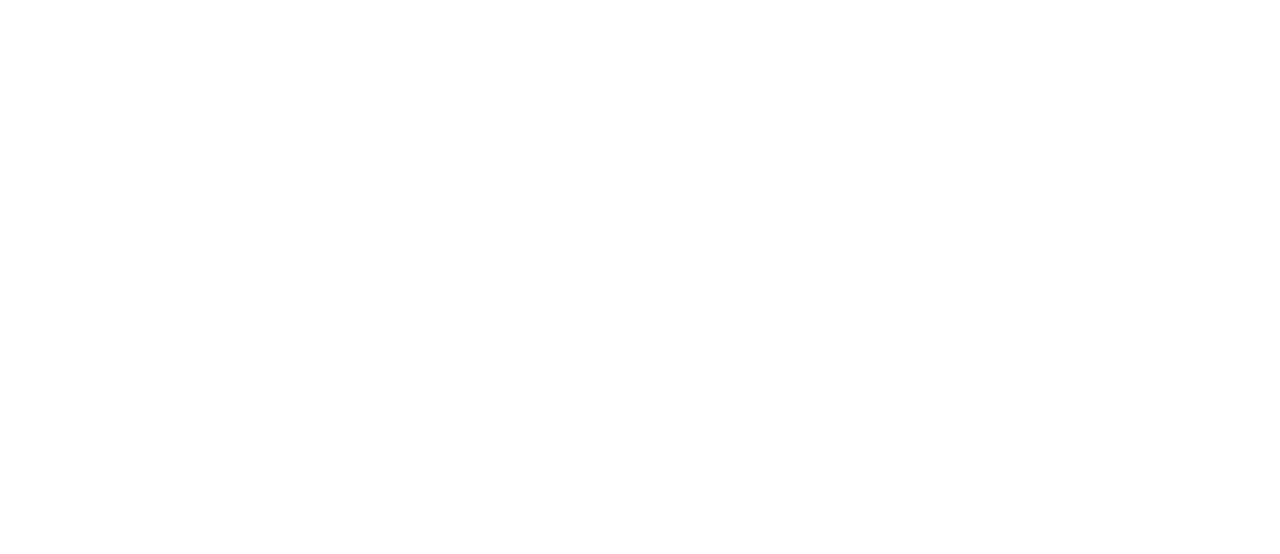
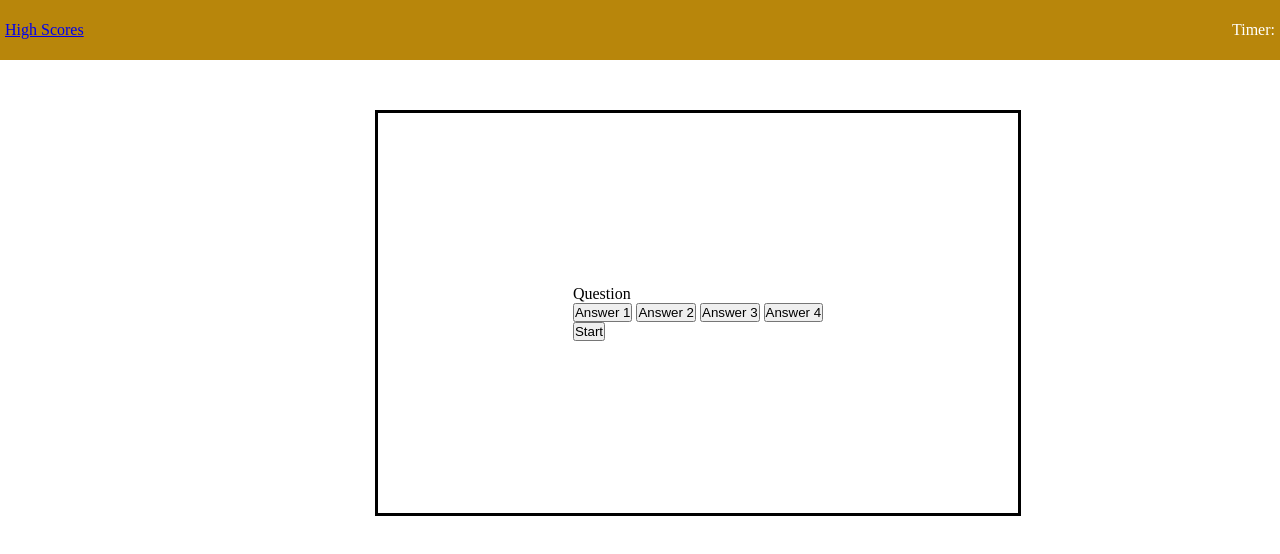
Before and after one commit to ddouglas86/JavaScript-Quiz, a plain HTML site: page index.html in a window 1280 px wide. Drawn offline with Linux system fonts and the light colour scheme.

Commit message:
added outline and beginning styling

```diff
--- a/index.html
+++ b/index.html
@@ -8,6 +8,24 @@
     <title>JavaScript Quiz</title>
 </head>
 <body>
+    <nav>
+        <div id="High Scores"><a href="#">High Scores</a></div>
+        <div id="timer">Timer:</div>
+    </nav>
+    <div class="card">
+        <div id="questions" class="hidden">
+            <div id="question">Question</div>
+            <div id="answer-button">
+                <button class="button">Answer 1</button>
+                <button class="button">Answer 2</button>
+                <button class="button">Answer 3</button>
+                <button class="button">Answer 4</button>
+            </div>
+            <div id="start-btn">
+                <button class="button">Start</button>
+            </div>
+        </div>
+    </div>
     <script src="script.js"></script>
 </body>
 </html>
--- a/style.css
+++ b/style.css
@@ -0,0 +1,34 @@
+* {
+    margin: 0;
+    padding: 0;
+}
+
+nav,
+.card {
+    display: flex;
+}
+
+nav {
+    background-color:darkgoldenrod;
+    color: white;
+    height: 50px;
+    justify-content: space-between;
+    align-items: center;
+    padding: 5px;
+}
+
+
+.card {
+    justify-content: center;
+    align-items: center;
+    margin-top: 50px;
+    border-style: solid;
+    height: 50vh;
+    width: 50vw;
+    margin-left: 375px;
+}
+
+
+#answer-button {
+    flex-direction: row;
+}
```
